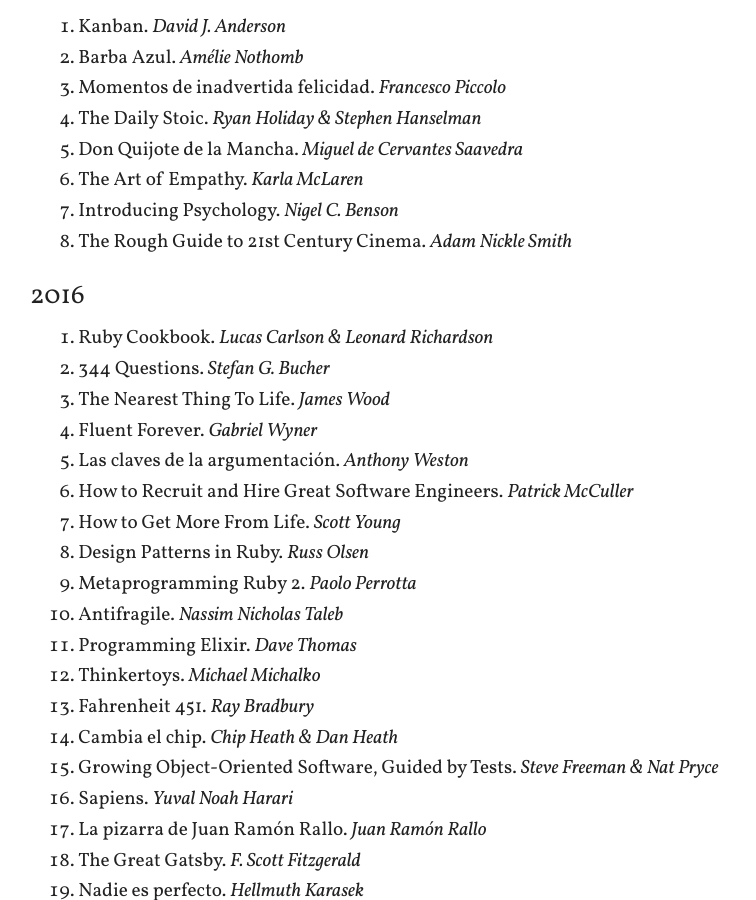
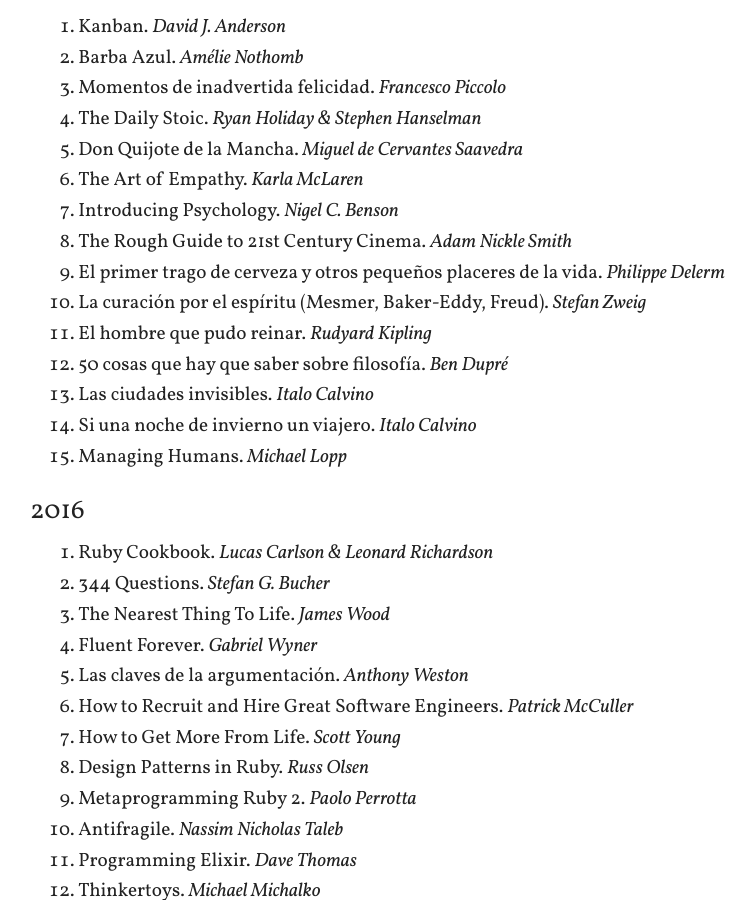
Before and after one commit to arturoherrero/arturoherrero.com, a Jekyll site: the page built from books.md, in a window 1280 px wide and 900 px high, scrolled down 306 px. Shown: the whole window, without its empty margins (250-1006 px from the left). Built offline with Jekyll 4.4.1, drawn with Linux system fonts in a browser that asks for light colours.

Commit message:
Update books

```diff
--- a/books.md
+++ b/books.md
@@ -18,6 +18,13 @@
 6. The Art of Empathy. *Karla McLaren*
 7. Introducing Psychology. *Nigel C. Benson*
 8. The Rough Guide to 21st Century Cinema. *Adam Nickle Smith*
+9. El primer trago de cerveza y otros pequeños placeres de la vida. *Philippe Delerm*
+10. La curación por el espíritu (Mesmer, Baker-Eddy, Freud). *Stefan Zweig*
+11. El hombre que pudo reinar. *Rudyard Kipling*
+12. 50 cosas que hay que saber sobre filosofía. *Ben Dupré*
+13. Las ciudades invisibles. *Italo Calvino*
+14. Si una noche de invierno un viajero. *Italo Calvino*
+15. Managing Humans. *Michael Lopp*
 
 
 ### 2016
```
